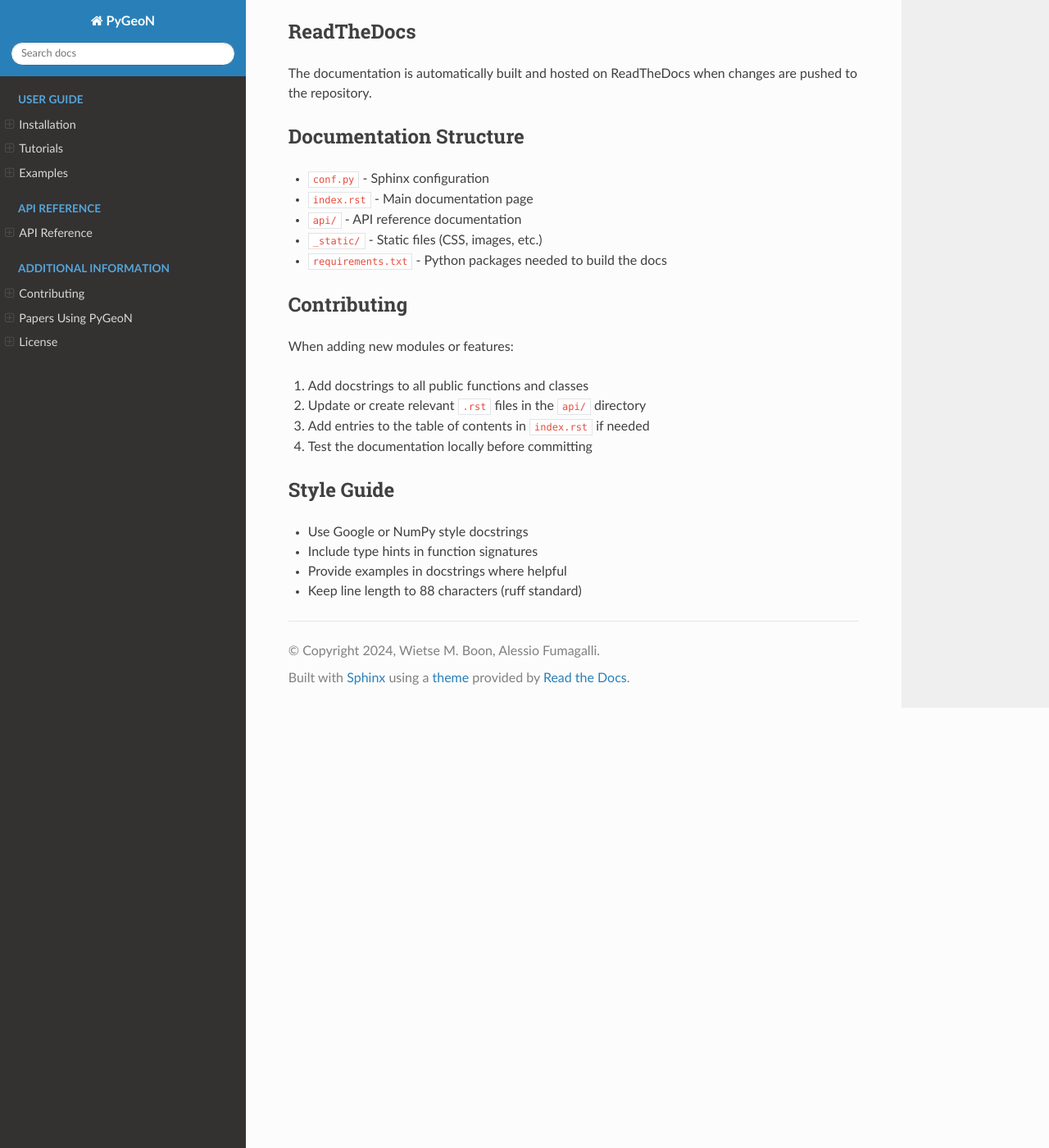
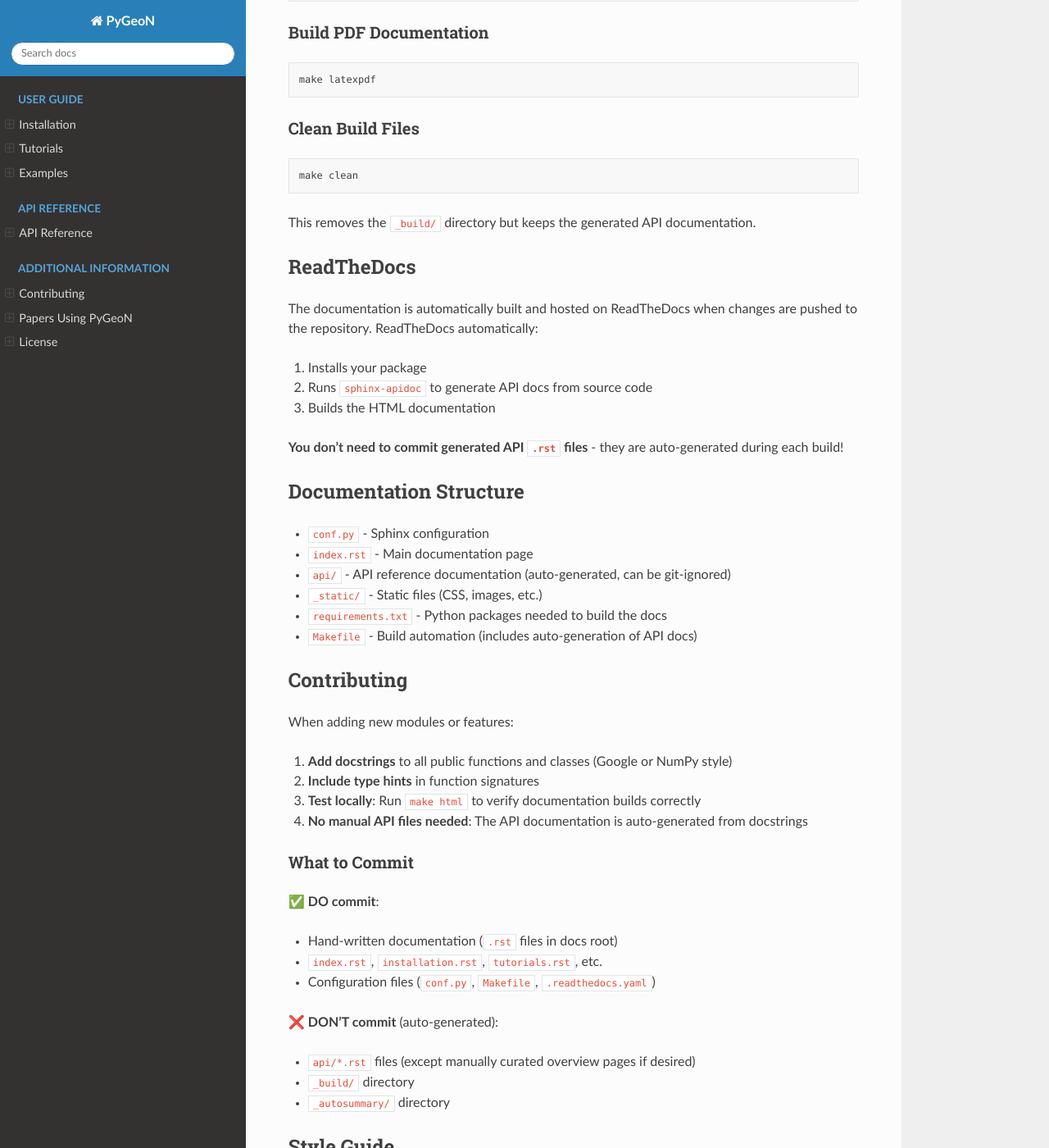
Before and after one commit to compgeo-mox/pygeon, a Sphinx documentation site: the page built from docs/README.md, in a window 1280 px wide and 1400 px high, scrolled down 878 px. Shown: the whole window at 82% size. Built offline with Sphinx 7.4.7 and the Read the Docs theme 3.1.0, drawn with Linux system fonts in a browser that asks for light colours; pages that are not in the unit, such as notebooks, are missing from menus; some of the changed text lies outside the part shown.

Commit message:
Add comprehensive documentation for CI/CD setup
- Update README with CI workflow information
- Add CI_REFERENCE.md with detailed CI documentation
- Add QUALITY_ASSURANCE.md overview of QA setup
- Add QUICKSTART_CI.md for quick daily reference
- Document testing procedures and common issues
- Provide examples and troubleshooting guides

````diff
--- a/docs/README.md
+++ b/docs/README.md
@@ -22,6 +22,16 @@
 
 The generated HTML documentation will be in `_build/html/`. Open `_build/html/index.html` in your browser.
 
+**Note**: The `make html` command automatically runs `sphinx-apidoc` to generate API documentation from your source code, so the API docs are always up-to-date with your code.
+
+### Manually Regenerate API Documentation
+
+If you want to regenerate only the API documentation without building:
+
+```bash
+make apidoc
+```
+
 ### Build PDF Documentation
 
 ```bash
@@ -34,26 +44,47 @@
 make clean
 ```
 
+This removes the `_build/` directory but keeps the generated API documentation.
+
 ## ReadTheDocs
 
-The documentation is automatically built and hosted on ReadTheDocs when changes are pushed to the repository.
+The documentation is automatically built and hosted on ReadTheDocs when changes are pushed to the repository. ReadTheDocs automatically:
+
+1. Installs your package
+2. Runs `sphinx-apidoc` to generate API docs from source code
+3. Builds the HTML documentation
+
+**You don't need to commit generated API `.rst` files** - they are auto-generated during each build!
 
 ## Documentation Structure
 
 - `conf.py` - Sphinx configuration
 - `index.rst` - Main documentation page
-- `api/` - API reference documentation
+- `api/` - API reference documentation (auto-generated, can be git-ignored)
 - `_static/` - Static files (CSS, images, etc.)
 - `requirements.txt` - Python packages needed to build the docs
+- `Makefile` - Build automation (includes auto-generation of API docs)
 
 ## Contributing
 
 When adding new modules or features:
 
-1. Add docstrings to all public functions and classes
-2. Update or create relevant `.rst` files in the `api/` directory
-3. Add entries to the table of contents in `index.rst` if needed
-4. Test the documentation locally before committing
+1. **Add docstrings** to all public functions and classes (Google or NumPy style)
+2. **Include type hints** in function signatures
+3. **Test locally**: Run `make html` to verify documentation builds correctly
+4. **No manual API files needed**: The API documentation is auto-generated from docstrings
+
+### What to Commit
+
+✅ **DO commit**:
+- Hand-written documentation (`.rst` files in docs root)
+- `index.rst`, `installation.rst`, `tutorials.rst`, etc.
+- Configuration files (`conf.py`, `Makefile`, `.readthedocs.yaml`)
+
+❌ **DON'T commit** (auto-generated):
+- `api/*.rst` files (except manually curated overview pages if desired)
+- `_build/` directory
+- `_autosummary/` directory
 
 ## Style Guide
 
@@ -61,3 +92,45 @@
 - Include type hints in function signatures
 - Provide examples in docstrings where helpful
 - Keep line length to 88 characters (ruff standard)
+
+## Continuous Integration
+
+The documentation is automatically tested on every PR and push via GitHub Actions:
+
+**Workflow**: `.github/workflows/docs.yml`
+
+**What it does**:
+- Builds documentation with warnings treated as errors (`-W` flag)
+- Detects broken links and references (`-n` flag)
+- Shows all warnings, not just the first (`--keep-going`)
+- Generates a detailed report in the PR summary
+- Uploads built HTML as an artifact (available for 7 days)
+
+**If CI fails**: Check the workflow logs in the "Actions" tab for specific warnings/errors to fix. The summary will show the first 20 issues found.
+
+**Test locally before pushing**:
+```bash
+# Test with the same strict settings as CI
+make strict
+
+# Or use the detailed script
+./build_strict.sh
+```
+
+For more details, see [`CI_REFERENCE.md`](CI_REFERENCE.md).
+
+## Automatic API Documentation
+
+The API documentation is generated automatically using `sphinx-apidoc`:
+
+```bash
+sphinx-apidoc -f -o docs/api src/pygeon --separate --no-toc
+```
+
+Options used:
+- `-f`: Overwrite existing files
+- `-o docs/api`: Output to docs/api directory
+- `--separate`: Create separate pages for each module
+- `--no-toc`: Don't create a table of contents file (we use our own)
+
+This ensures the documentation always matches your current source code!
````
Also changed, not shown: docs/CI_REFERENCE.md (added, +147 -0 lines), docs/QUALITY_ASSURANCE.md (added, +152 -0 lines), docs/QUICKSTART_CI.md (added, +129 -0 lines).
